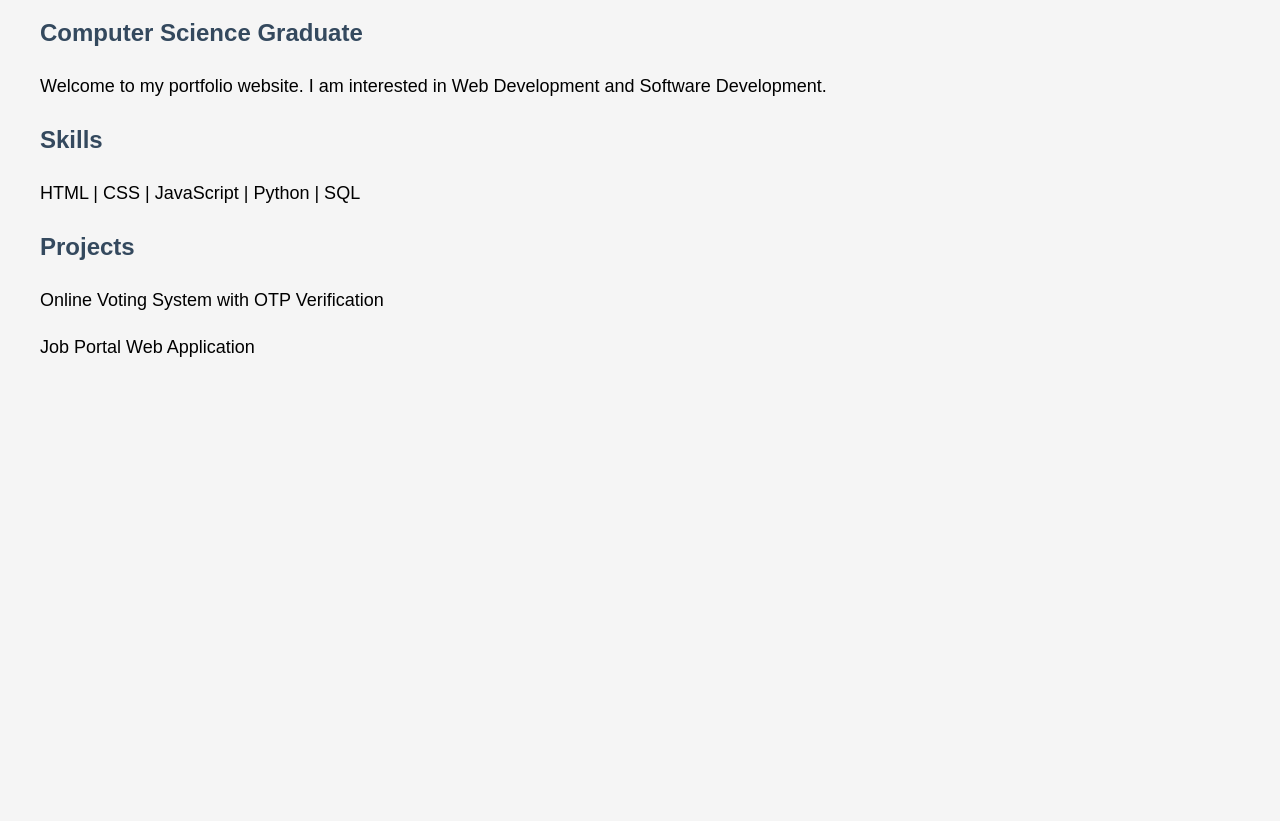
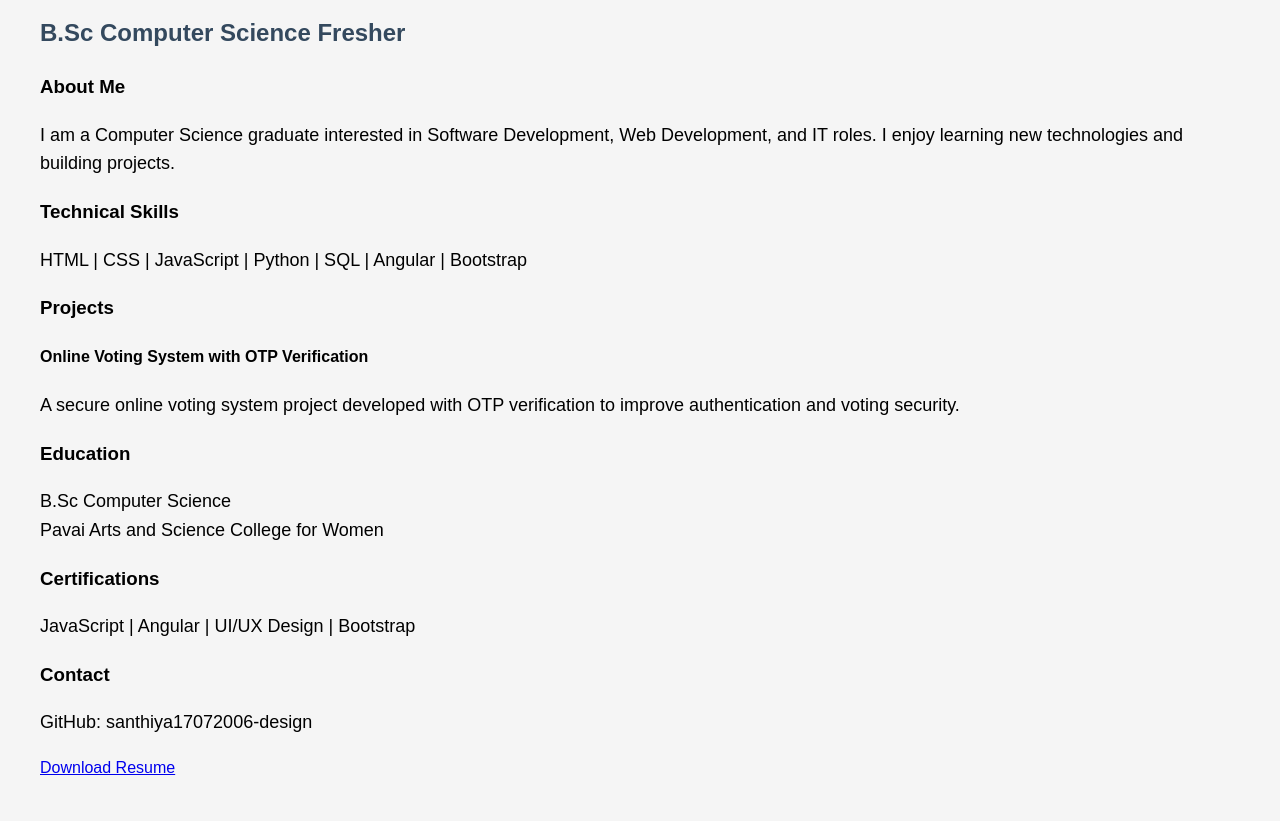
Before and after one commit to santhiya17072006-design/sandhiya-portfolio, a plain HTML site: page index.html in a window 1280 px wide. Shown: the part 99-920 px from the top of the page. Before the commit the page ends 800 px from the top, so only its background shows below. Drawn offline with Linux system fonts and the light colour scheme.

Commit message:
Update index.html

```diff
--- a/index.html
+++ b/index.html
@@ -4,23 +4,66 @@
     <title>Sandhiya Portfolio</title>
     <link rel="stylesheet" href="style.css">
 </head>
+
 <body>
 
-    <h1>Hi, I'm Sandhiya R</h1>
-    <h2>Computer Science Graduate</h2>
+<div class="container">
 
-    <p>
-        Welcome to my portfolio website.
-        I am interested in Web Development and Software Development.
-    </p>
+    <h1>Hi, I'm Sandhiya </h1>
+    <h2>B.Sc Computer Science Fresher</h2>
 
-    <h2>Skills</h2>
-    <p>HTML | CSS | JavaScript | Python | SQL</p>
+    <section>
+        <h3>About Me</h3>
+        <p>
+            I am a Computer Science graduate interested in Software Development,
+            Web Development, and IT roles. I enjoy learning new technologies
+            and building projects.
+        </p>
+    </section>
 
-    <h2>Projects</h2>
-    <p>Online Voting System with OTP Verification</p>
-    <p>Job Portal Web Application</p>
+    <section>
+        <h3>Technical Skills</h3>
+        <p>
+            HTML | CSS | JavaScript | Python | SQL | Angular | Bootstrap
+        </p>
+    </section>
 
-    <script src="script.js"></script>
+    <section>
+        <h3>Projects</h3>
+        <h4>Online Voting System with OTP Verification</h4>
+        <p>
+            A secure online voting system project developed with OTP verification
+            to improve authentication and voting security.
+        </p>
+    </section>
+
+    <section>
+        <h3>Education</h3>
+        <p>
+            B.Sc Computer Science<br>
+            Pavai Arts and Science College for Women
+        </p>
+    </section>
+
+    <section>
+        <h3>Certifications</h3>
+        <p>
+            JavaScript | Angular | UI/UX Design | Bootstrap
+        </p>
+    </section>
+
+    <section>
+        <h3>Contact</h3>
+        <p>
+            GitHub: santhiya17072006-design
+        </p>
+
+      <a href="SANDHIYA R CV.pdf" target="_blank">
+Download Resume
+</a>
+    </section>
+
+</div>
+
 </body>
 </html>
```
